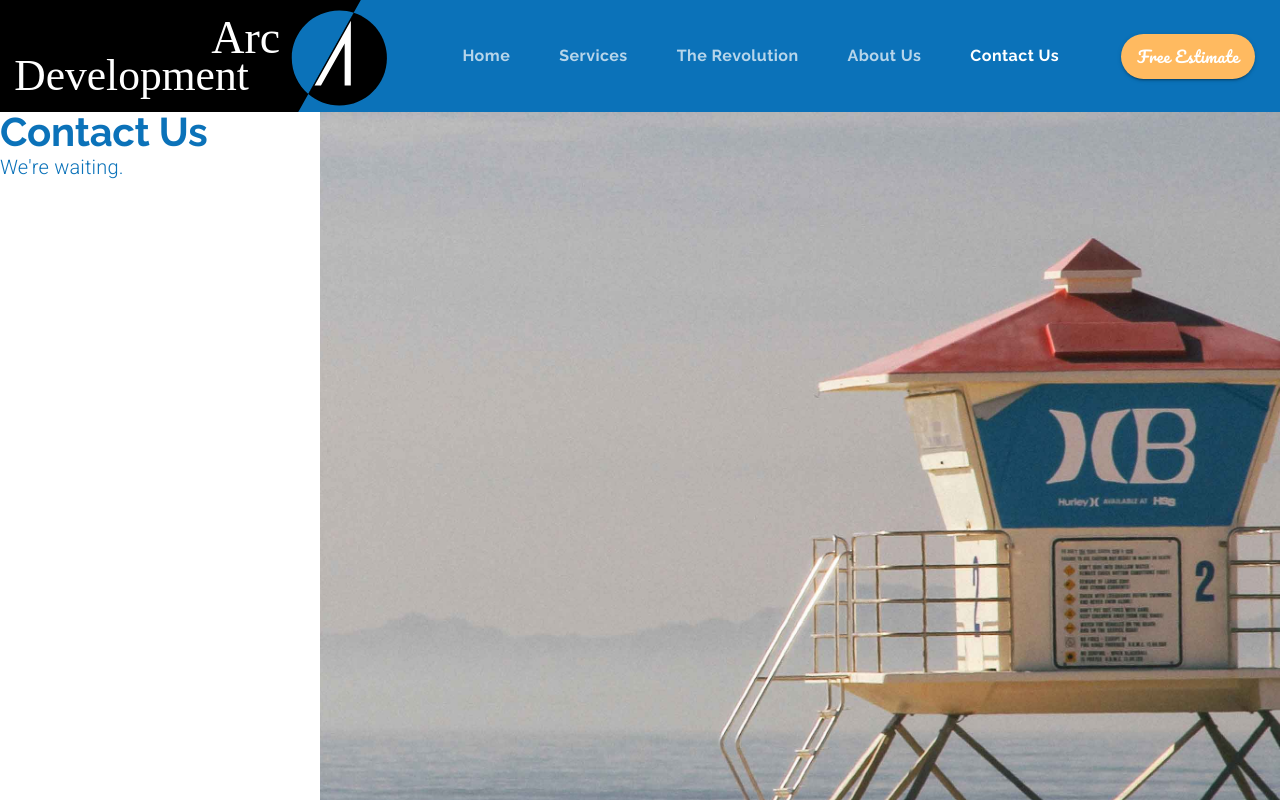
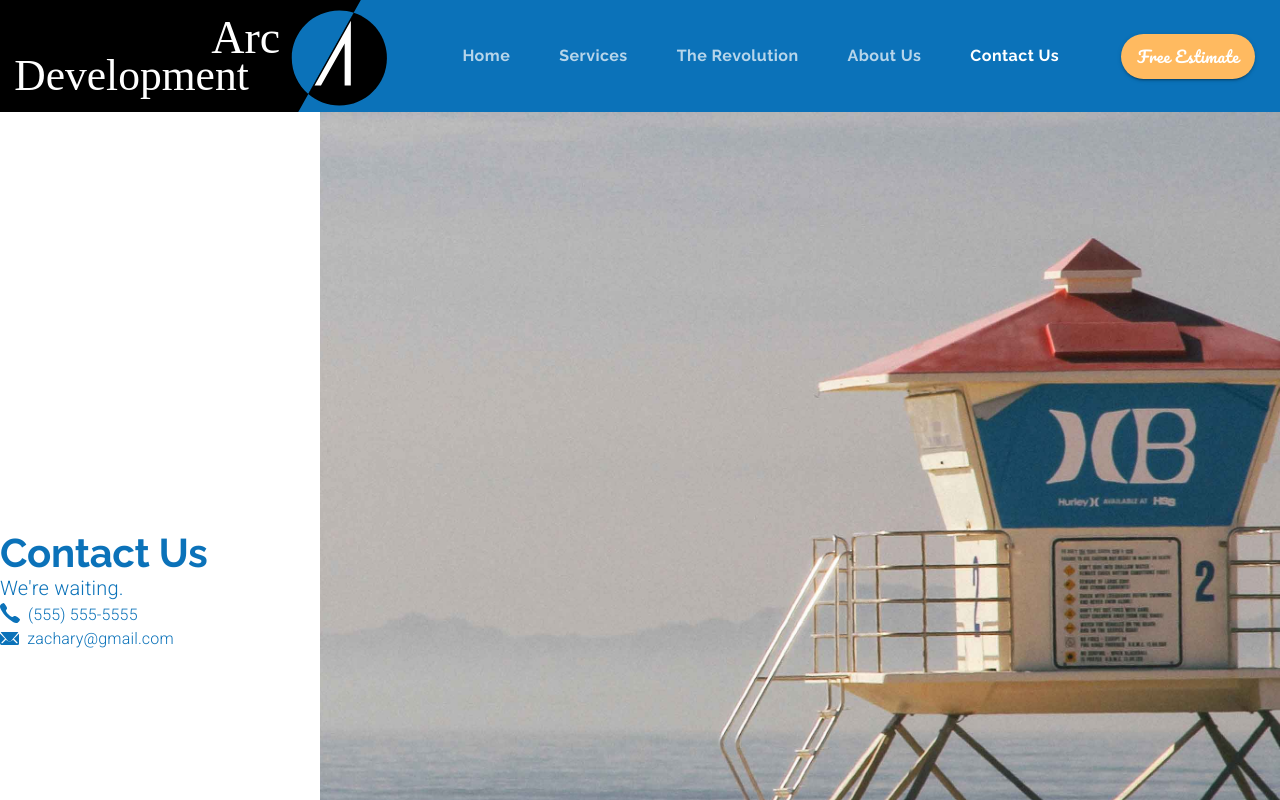
Before and after one commit to ms77grz/material-ui-react-full-course, a React (Create React App) app: page /contact in a window 1280 px wide. Shown: the top 800 px of the page. Built offline with nearby package versions, Linux system fonts and the light colour scheme.

Commit message:
Contact Information

```diff
--- a/src/components/Contact.js
+++ b/src/components/Contact.js
@@ -6,6 +6,8 @@
 import TextField from '@material-ui/core/TextField';
 
 import background from '../assets/background.jpg';
+import phoneIcon from '../assets/phone.svg';
+import emailIcon from '../assets/email.svg';
 
 const useStyles = makeStyles(theme => ({
   background: {
@@ -23,7 +25,7 @@
 
   return (
     <Grid container>
-      <Grid item container direction='column' lg={3}>
+      <Grid item container direction='column' justifyContent='center' lg={3}>
         <Grid item>
           <Typography variant='h2' style={{ lineHeight: 1 }}>
             Contact Us
@@ -35,6 +37,36 @@
             We're waiting.
           </Typography>
         </Grid>
+        <Grid item container>
+          <Grid item>
+            <img src={phoneIcon} alt='phone' style={{ marginRight: '0.5em' }} />
+          </Grid>
+          <Grid item>
+            <Typography
+              variant='body1'
+              style={{ color: theme.palette.common.blue, fontSize: '1rem' }}
+            >
+              (555) 555-5555
+            </Typography>
+          </Grid>
+        </Grid>
+        <Grid item container>
+          <Grid item>
+            <img
+              src={emailIcon}
+              alt='envelope'
+              style={{ marginRight: '0.5em', verticalAlign: 'bottom' }}
+            />
+          </Grid>
+          <Grid item>
+            <Typography
+              variant='body1'
+              style={{ color: theme.palette.common.blue, fontSize: '1rem' }}
+            >
+              zachary@gmail.com
+            </Typography>
+          </Grid>
+        </Grid>
       </Grid>
       <Grid item container className={classes.background} lg={9}></Grid>
     </Grid>
```
